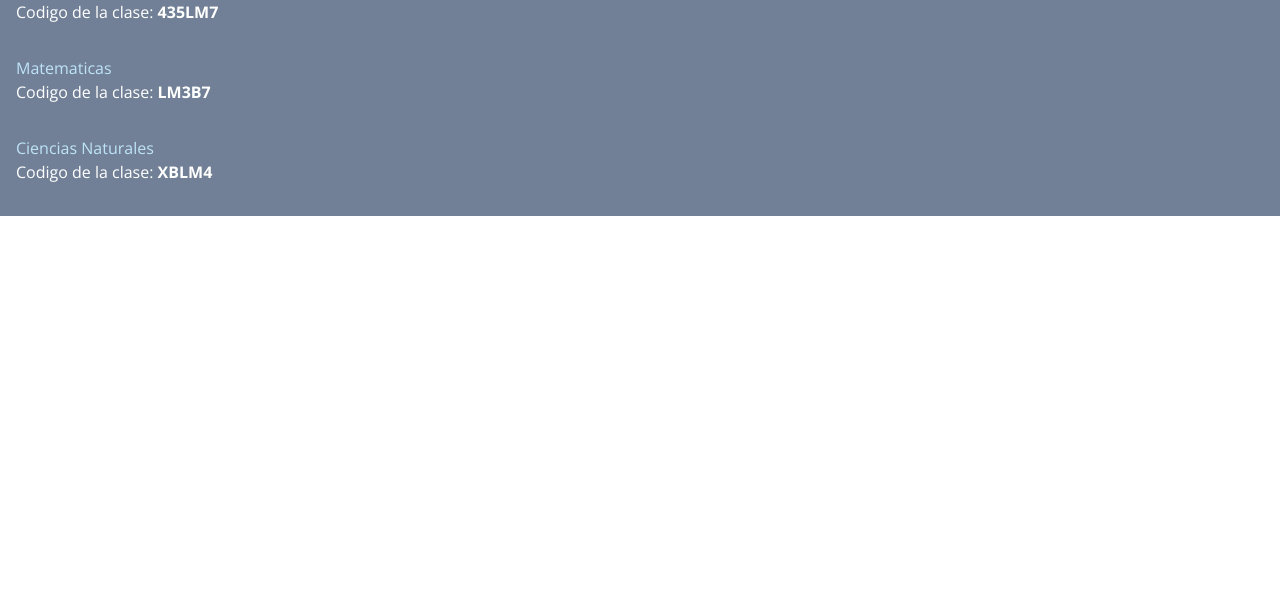
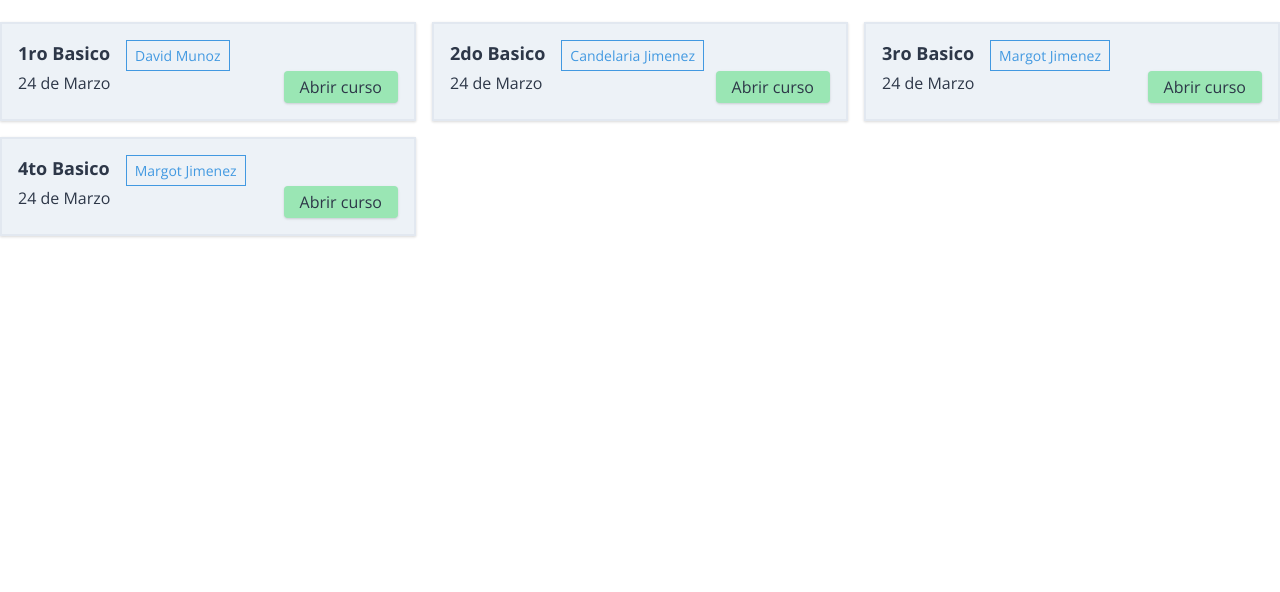
Before and after one commit to camunoz2/lnsf-website, a Gatsby site: page /alumni in a window 1280 px wide. Shown: the part 208-800 px from the top of the page. Built offline with nearby package versions, Linux system fonts and the light colour scheme; Gatsby itself is replaced by a stand-in of ours; a web font is replaced by a local one.

Commit message:
added courses json as database from classes

```diff
--- /dev/null
+++ b/src/components/courseData.json
@@ -0,0 +1,106 @@
+[
+  {
+    "course": "1ro Basico",
+    "tutor": "David Munoz",
+    "classes": [
+      {
+        "name": "Artes Visuales",
+        "classroomCode": "ASXCFN"
+      },
+      {
+        "name": "Ciencias Naturales",
+        "classroomCode": "s"
+      },
+      {
+        "name": "Educacion Fisica",
+        "classroomCode": "dsa"
+      },
+      {
+        "name": "Historia y Geografia",
+        "classroomCode": "asdv23"
+      },
+      {
+        "name": "Lenguaje",
+        "classroomCode": "asdv"
+      }
+    ]
+  },
+  {
+    "course": "2do Basico",
+    "tutor": "Candelaria Jimenez",
+    "classes": [
+      {
+        "name": "Artes Visuales",
+        "classroomCode": "ASXCFN"
+      },
+      {
+        "name": "Ciencias Naturales",
+        "classroomCode": "vdv2"
+      },
+      {
+        "name": "Educacion Fisica",
+        "classroomCode": "nbnb"
+      },
+      {
+        "name": "Historia y Geografia",
+        "classroomCode": "nngng"
+      },
+      {
+        "name": "Lenguaje",
+        "classroomCode": "5656"
+      }
+    ]
+  },
+  {
+    "course": "3ro Basico",
+    "tutor": "Margot Jimenez",
+    "classes": [
+      {
+        "name": "Artes Visuales",
+        "classroomCode": "xvcb54"
+      },
+      {
+        "name": "Ciencias Naturales",
+        "classroomCode": "xcvbb5"
+      },
+      {
+        "name": "Educacion Fisica",
+        "classroomCode": "yuio5"
+      },
+      {
+        "name": "Historia y Geografia",
+        "classroomCode": "ghfd3"
+      },
+      {
+        "name": "Lenguaje",
+        "classroomCode": "bdf3"
+      }
+    ]
+  },
+  {
+    "course": "4to Basico",
+    "tutor": "Margot Jimenez",
+    "classes": [
+      {
+        "name": "Artes Visuales",
+        "classroomCode": "zxcv3"
+      },
+      {
+        "name": "Ciencias Naturales",
+        "classroomCode": "kjhg6"
+      },
+      {
+        "name": "Educacion Fisica",
+        "classroomCode": "hgd4"
+      },
+      {
+        "name": "Historia y Geografia",
+        "classroomCode": "cvbn5"
+      },
+      {
+        "name": "Lenguaje",
+        "classroomCode": "kljgh5"
+      }
+    ]
+  }
+]
--- a/src/components/widgets/course-card.js
+++ b/src/components/widgets/course-card.js
@@ -1,6 +1,6 @@
 import React from "react"
 
-const EventCard = ({ course, teacher, lastUpdated, tooggleModal }) => {
+const CourseCard = ({ course, teacher, lastUpdated, handleCourse }) => {
   return (
     <div className="bg-gray-200">
       <div className="flex flex-col border-2 shadow p-4">
@@ -17,7 +17,7 @@ const EventCard = ({ course, teacher, lastUpdated, tooggleModal }) => {
             <p className="text-gray-800">{lastUpdated}</p>
           </div>
           <button
-            onClick={tooggleModal}
+            onClick={() => handleCourse(course)}
             className="bg-green-300 py-1 px-4 shadow rounded"
           >
             Abrir curso
@@ -28,4 +28,4 @@ const EventCard = ({ course, teacher, lastUpdated, tooggleModal }) => {
   )
 }
 
-export default EventCard
+export default CourseCard
--- a/src/components/widgets/course-modal.js
+++ /dev/null
@@ -1,40 +0,0 @@
-import React from "react"
-
-const CourseModal = ({ open, closeModal }) => {
-  return (
-    <div
-      className={`bg-gray-600 w-full p-4 absolute t-0 l-0 r-0 b-0 ${
-        open ? "hidden" : ""
-      }`}
-    >
-      <button
-        className="bg-green-400 px-4 py-2 border-1 rounded shadow"
-        onClick={closeModal}
-      >
-        Volver
-      </button>
-      <ul>
-        <li className="border-double border-1 py-4">
-          <h3 className="text-blue-200">Lenguaje</h3>
-          <p className="text-white">
-            Codigo de la clase: <b>435LM7</b>
-          </p>
-        </li>
-        <li className="border-double border-1 py-4">
-          <h3 className="text-blue-200">Matematicas</h3>
-          <p className="text-white">
-            Codigo de la clase: <b>LM3B7</b>
-          </p>
-        </li>
-        <li className="border-double border-1 py-4">
-          <h3 className="text-blue-200">Ciencias Naturales</h3>
-          <p className="text-white">
-            Codigo de la clase: <b>XBLM4</b>
-          </p>
-        </li>
-      </ul>
-    </div>
-  )
-}
-
-export default CourseModal
--- /dev/null
+++ b/src/components/widgets/course-snack.js
@@ -0,0 +1,14 @@
+import React from "react"
+
+const CourseSnack = ({ course, code }) => {
+  return (
+    <li className="border-double border-1 py-4">
+      <h3 className="text-blue-200">{course}</h3>
+      <p className="text-white">
+        Codigo de la clase: <b>{code}</b>
+      </p>
+    </li>
+  )
+}
+
+export default CourseSnack
--- a/src/pages/alumni.js
+++ b/src/pages/alumni.js
@@ -1,20 +1,48 @@
 import React, { useState } from "react"
 import Layout from "../components/layout"
 import CourseCard from "../components/widgets/course-card"
-import CourseModal from "../components/widgets/course-modal"
+import CourseSnack from "../components/widgets/course-snack"
+import JSONdata from "../components/courseData.json"
 
 const Alumni = () => {
-  const [open, setOpen] = useState(false)
-  const tooggleModal = () => {
-    if (open) {
-      setOpen(false)
-    } else setOpen(true)
-    console.log(open)
+  const [currentCourse, setCurrentCourse] = useState({
+    open: false,
+    course: "",
+  })
+
+  const handleCourse = value => {
+    if (currentCourse.open) {
+      setCurrentCourse({ open: false, course: value })
+    } else setCurrentCourse({ open: true, course: value })
   }
 
   return (
     <Layout>
-      <CourseModal open={open} closeModal={tooggleModal} />
+      <div
+        className={`bg-gray-600 w-full p-4 absolute t-0 l-0 r-0 b-0 ${
+          currentCourse.open ? "" : "hidden"
+        }`}
+      >
+        <button
+          className="bg-green-400 px-4 py-2 border-1 rounded shadow"
+          onClick={() => setCurrentCourse({ open: false })}
+        >
+          Volver
+        </button>
+        <ul>
+          {JSONdata.filter(
+            course => course.course === currentCourse.course
+          ).map(currentClass =>
+            currentClass.classes.map(singleClass => (
+              <CourseSnack
+                course={singleClass.name}
+                code={singleClass.classroomCode}
+                key={singleClass.classroomCode}
+              />
+            ))
+          )}
+        </ul>
+      </div>
 
       <div className="container mx-auto mt-4">
         <div className="grid grid-cols-3 gap-4">
@@ -23,30 +51,19 @@ const Alumni = () => {
               Escoge tu curso
             </h2>
           </div>
-          <div className="col-span-3 md:col-span-1">
-            <CourseCard
-              course="1ro Basico"
-              teacher="Patricia Parada"
-              lastUpdated="24 de Marzo"
-              tooggleModal={tooggleModal}
-            />
-          </div>
-          <div className="col-span-3 md:col-span-1">
-            <CourseCard
-              course="2do Basico"
-              teacher="Margot Acuña"
-              lastUpdated="16 de Abril"
-              tooggleModal={tooggleModal}
-            />
-          </div>
-          <div className="col-span-3 md:col-span-1">
-            <CourseCard
-              course="3ro Basico"
-              teacher="Margot Acuña"
-              lastUpdated="16 de Abril"
-              tooggleModal={tooggleModal}
-            />
-          </div>
+          {JSONdata.map(classroom => {
+            return (
+              <div className="col-span-3 md:col-span-1" key={classroom.course}>
+                <CourseCard
+                  key={classroom.course}
+                  course={classroom.course}
+                  teacher={classroom.tutor}
+                  lastUpdated="24 de Marzo"
+                  handleCourse={value => handleCourse(value)}
+                />
+              </div>
+            )
+          })}
         </div>
       </div>
     </Layout>
```
